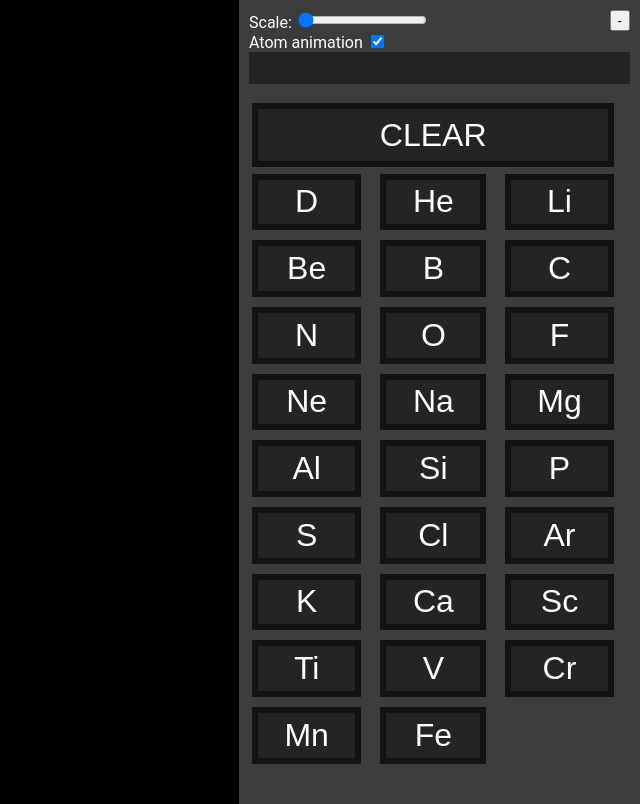
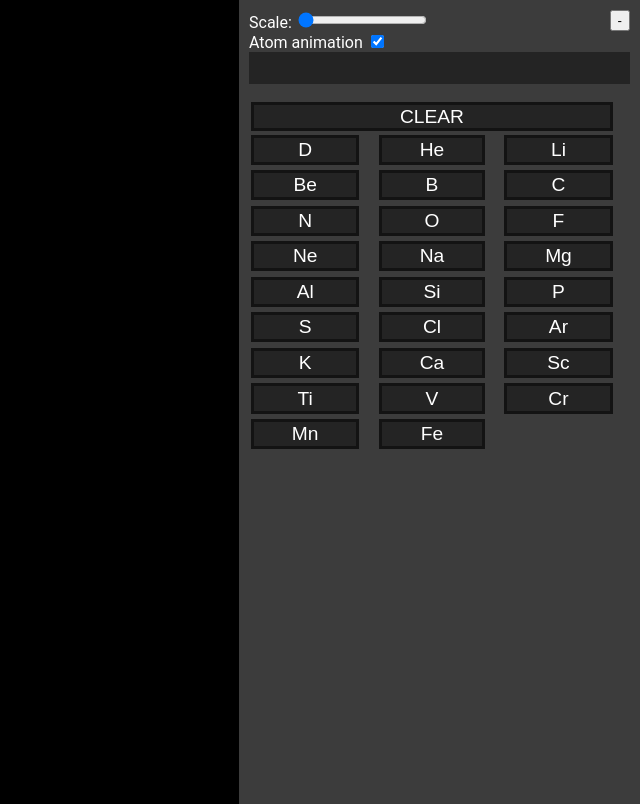
Before and after one commit to art1shok13/nuclear-fusion-visualization-old, an Electron app: page main/index.html in a window 1270 px wide. Shown: the whole page, without its empty margins (630-1270 px from the left). Drawn offline with Linux system fonts and the light colour scheme.

Commit message:
0.7.12.2021 15:38

```diff
--- a/libraries/periodicTable.js
+++ b/libraries/periodicTable.js
@@ -1,13 +1,13 @@
 const periodicTable = {
     elements: [
       {
-        name: "Deiterium",
+        name: "Дейтерій",
         symbol: "D",
         protons: 2,
         shells: [1]
       },
       {
-        name: "Hydrogen",
+        name: "Гідроген",
         appearance: "colorless gas",
         atomic_mass: 1.008,
         boil: 20.271,
@@ -39,7 +39,7 @@ const periodicTable = {
         cpkhex: "ffffff"
       },
       {
-        name: "Helium",
+        name: "Гелій",
         appearance: "colorless gas, exhibiting a red-orange glow when placed in a high-voltage electric field",
         atomic_mass: 4.0026022,
         boil: 4.222,
@@ -72,7 +72,7 @@ const periodicTable = {
         cpkhex: "d9ffff"
       },
       {
-        name: "Lithium",
+        name: "Літій",
         appearance: "silvery-white",
         atomic_mass: 6.94,
         boil: 1603,
@@ -107,7 +107,7 @@ const periodicTable = {
         cpkhex: "cc80ff"
       },
       {
-        name: "Beryllium",
+        name: "Берилій",
         appearance: "white-gray metallic",
         atomic_mass: 9.01218315,
         boil: 2742,
@@ -143,7 +143,7 @@ const periodicTable = {
         cpkhex: "c2ff00"
       },
       {
-        name: "Boron",
+        name: "Бор",
         appearance: "black-brown",
         atomic_mass: 10.81,
         boil: 4200,
@@ -180,7 +180,7 @@ const periodicTable = {
         cpkhex: "ffb5b5"
       },
       {
-        name: "Carbon",
+        name: "Карбон",
         appearance: null,
         atomic_mass: 12.011,
         boil: null,
@@ -218,7 +218,7 @@ const periodicTable = {
         cpkhex: "909090"
       },
       {
-        name: "Nitrogen",
+        name: "Нітроген",
         appearance: "colorless gas, liquid or solid",
         atomic_mass: 14.007,
         boil: 77.355,
@@ -257,7 +257,7 @@ const periodicTable = {
         cpkhex: "3050f8"
       },
       {
-        name: "Oxygen",
+        name: "Оксиген",
         appearance: null,
         atomic_mass: 15.999,
         boil: 90.188,
@@ -297,7 +297,7 @@ const periodicTable = {
         cpkhex: "ff0d0d"
       },
       {
-        name: "Fluorine",
+        name: "Флуор",
         appearance: null,
         atomic_mass: 18.9984031636,
         boil: 85.03,
@@ -338,7 +338,7 @@ const periodicTable = {
         cpkhex: "90e050"
       },
       {
-        name: "Neon",
+        name: "Неон",
         appearance: "colorless gas exhibiting an orange-red glow when placed in a high voltage electric field",
         atomic_mass: 20.17976,
         boil: 27.104,
@@ -380,7 +380,7 @@ const periodicTable = {
         cpkhex: "b3e3f5"
       },
       {
-        name: "Sodium",
+        name: "Натрій",
         appearance: "silvery white metallic",
         atomic_mass: 22.989769282,
         boil: 1156.09,
@@ -424,7 +424,7 @@ const periodicTable = {
         cpkhex: "ab5cf2"
       },
       {
-        name: "Magnesium",
+        name: "Магній",
         appearance: "shiny grey solid",
         atomic_mass: 24.305,
         boil: 1363,
@@ -469,7 +469,7 @@ const periodicTable = {
         cpkhex: "8aff00"
       },
       {
-        name: "Aluminium",
+        name: "Алюміній",
         appearance: "silvery gray metallic",
         atomic_mass: 26.98153857,
         boil: 2743,
@@ -515,7 +515,7 @@ const periodicTable = {
         cpkhex: "bfa6a6"
       },
       {
-        name: "Silicon",
+        name: "Силіцій",
         appearance: "crystalline, reflective with bluish-tinged faces",
         atomic_mass: 28.085,
         boil: 3538,
@@ -562,7 +562,7 @@ const periodicTable = {
         cpkhex: "f0c8a0"
       },
       {
-        name: "Phosphorus",
+        name: "Фосфор",
         appearance: "colourless, waxy white, yellow, scarlet, red, violet, black",
         atomic_mass: 30.9737619985,
         boil: null,
@@ -610,7 +610,7 @@ const periodicTable = {
         cpkhex: "ff8000"
       },
       {
-        name: "Sulfur",
+        name: "Сульфур",
         appearance: "lemon yellow sintered microcrystals",
         atomic_mass: 32.06,
         boil: 717.8,
@@ -659,7 +659,7 @@ const periodicTable = {
         cpkhex: "ffff30"
       },
       {
-        name: "Chlorine",
+        name: "Хлор",
         appearance: "pale yellow-green gas",
         atomic_mass: 35.45,
         boil: 239.11,
@@ -709,7 +709,7 @@ const periodicTable = {
         cpkhex: "1ff01f"
       },
       {
-        name: "Argon",
+        name: "Аргон",
         appearance: "colorless gas exhibiting a lilac/violet glow when placed in a high voltage electric field",
         atomic_mass: 39.9481,
         boil: 87.302,
@@ -760,7 +760,7 @@ const periodicTable = {
         cpkhex: "80d1e3"
       },
       {
-        name: "Potassium",
+        name: "Калій",
         appearance: "silvery gray",
         atomic_mass: 39.09831,
         boil: 1032,
@@ -813,7 +813,7 @@ const periodicTable = {
         cpkhex: "8f40d4"
       },
       {
-        name: "Calcium",
+        name: "Кальцій",
         appearance: null,
         atomic_mass: 40.0784,
         boil: 1757,
@@ -867,7 +867,7 @@ const periodicTable = {
         cpkhex: "3dff00"
       },
       {
-        name: "Scandium",
+        name: "Скандій",
         appearance: "silvery white",
         atomic_mass: 44.9559085,
         boil: 3109,
@@ -922,7 +922,7 @@ const periodicTable = {
         cpkhex: "e6e6e6"
       },
       {
-        name: "Titanium",
+        name: "Титан",
         appearance: "silvery grey-white metallic",
         atomic_mass: 47.8671,
         boil: 3560,
@@ -978,7 +978,7 @@ const periodicTable = {
         cpkhex: "bfc2c7"
       },
       {
-        name: "Vanadium",
+        name: "Ванадій",
         appearance: "blue-silver-grey metal",
         atomic_mass: 50.94151,
         boil: 3680,
@@ -1035,7 +1035,7 @@ const periodicTable = {
         cpkhex: "a6a6ab"
       },
       {
-        name: "Chromium",
+        name: "Хром",
         appearance: "silvery metallic",
         atomic_mass: 51.99616,
         boil: 2944,
@@ -1093,7 +1093,7 @@ const periodicTable = {
         cpkhex: "8a99c7"
       },
       {
-        name: "Manganese",
+        name: "Манган",
         appearance: "silvery metallic",
         atomic_mass: 54.9380443,
         boil: 2334,
@@ -1152,7 +1152,7 @@ const periodicTable = {
         cpkhex: "9c7ac7"
       },
       {
-        name: "Iron",
+        name: "Ферум",
         appearance: "lustrous metallic with a grayish tinge",
         atomic_mass: 55.8452,
         boil: 3134,
@@ -1210,6 +1210,14 @@ const periodicTable = {
           895161
         ],
         cpkhex: "e06633"
+      },
+      {
+        symbol:'p',
+        shells:[],
+      },
+      {
+        symbol:'e<sup>-</sup>',
+        shells: [],
       }
     ]
   }
--- /dev/null
+++ b/libraries/reactions.js
@@ -0,0 +1,236 @@
+var reactions = [
+    {//deiterium
+      reagents: [
+        { type:0, protons:1, neutrons:0, id:1},
+        { type:0, protons:1, neutrons:0, id:1}
+      ],
+
+      product: [
+        {protons:1, neutrons:1, id:0}
+      ],
+
+      subProduct: [
+        { type:1 },
+        { type:2 },
+      ]
+    },
+    {},//H
+    {//He
+      reagents: [
+        { type:0, protons:2, neutrons:1, id:2},
+        { type:0, protons:2, neutrons:1, id:2}
+      ],
+
+      product: [
+        { protons:2, neutrons:2, id:2, shift:null},
+        { protons:1, neutrons:0, id:1, shift:0},
+        { protons:1, neutrons:0, id:1, shift:1}
+      ],
+      subProduct: []
+    },
+    {//Li
+      reagents: [
+        { type:0, protons:4, neutrons:3, id:4},
+        { type:0, protons:1, neutrons:0, id:28, special:'blue'},
+      ],
+      product: [
+        { type:0, protons:4, neutrons:3, id:3},
+      ],
+      subProduct: [
+          {type:2}
+      ]
+    },
+    {//Be
+      reagents: [
+        { type:0, protons:2, neutrons:1, id:2},
+        { type:0, protons:2, neutrons:2, id:2},
+      ],
+      product: [
+        { type:0, protons:4, neutrons:3, id:4},
+      ],
+      subProduct: [
+          {type:3}
+      ]
+    },
+    {//B
+        reagents: [
+            { type:0, protons:4, neutrons:3, id:4},
+            { type:0, protons:1, neutrons:0, id:1},
+        ],
+        product: [
+            { type:0, protons:4, neutrons:4, id:5},
+        ],
+        subProduct: [
+            {type:3}
+        ]
+    },
+    {//C
+      reagents: [
+        { type:0, protons:2, neutrons:2, id:2, shift:null},
+        { type:0, protons:2, neutrons:2, id:2},
+        { type:0, protons:2, neutrons:2, id:2},
+      ],
+      product: [
+        { type:0, protons:6, neutrons:6, id:6},
+      ],
+      subProduct: [
+          {type:3}
+      ]
+    },
+    {//N
+      reagents: [
+        { type:0, protons:7, neutrons:6, id:6},
+        { type:0, protons:1, neutrons:0, id:1},
+      ],
+      product: [
+        { type:0, protons:7, neutrons:7, id:7}
+      ],
+      subProduct: [
+          {type:3}
+      ]
+    },
+    {//O
+      reagents: [
+        { type:0, protons:7, neutrons:7, id:7},
+        { type:0, protons:1, neutrons:0, id:1},
+      ],
+      product: [
+        { type:0, protons:8, neutrons:7, id:8},
+      ],
+      subProduct: [
+          {type:3}
+      ]
+    },
+    {//F
+      reagents: [
+        { type:0, protons:10, neutrons:7, id:8},
+        { type:0, protons:1, neutrons:0, id:27},
+      ],
+      product: [
+        { type:0, protons:9, neutrons:9, id:9},
+      ],
+      subProduct: [
+          {type:3}
+      ]
+    },
+    {//Ne
+      reagents: [
+        { type:0, protons:2, neutrons:2, id:2},
+        { type:0, protons:8, neutrons:8, id:8},
+      ],
+      product: [
+        { type:0, protons:10, neutrons:10, id:10},
+      ],
+      subProduct: [
+        {type:3}
+      ]
+    },
+    {//Na
+      reagents: [
+        { type:0, protons:6, neutrons:6, id:6},
+        { type:0, protons:6, neutrons:6, id:6},
+      ],
+      product: [
+        { type:0, protons:12, neutrons:11, id:11},
+        { type:0, protons:1, neutrons:0, id:1},
+      ],
+      subProduct: [
+
+      ]
+    },
+    {//Mg
+      reagents: [
+        { type:0, protons:10, neutrons:10, id:10},
+        { type:0, protons:2, neutrons:2, id:2},
+      ],
+      product: [
+        { type:0, protons:12, neutrons:12, id:12},
+      ],
+      subProduct: [
+        {type:3}
+      ]
+    },
+    {//Al
+      reagents: [
+
+      ],
+      product: [
+
+      ],
+      subProduct: []
+    },
+    {
+      reagents: [],
+      product: [],
+      subProduct: []
+    },
+    {
+      reagents: [],
+      product: [],
+      subProduct: []
+    },
+    {
+      reagents: [],
+      product: [],
+      subProduct: []
+    },
+    {
+      reagents: [],
+      product: [],
+      subProduct: []
+    },
+    {
+      reagents: [],
+      product: [],
+      subProduct: []
+    },
+    {
+      reagents: [],
+      product: [],
+      subProduct: []
+    },
+    {
+      reagents: [],
+      product: [],
+      subProduct: []
+    },
+    {
+      reagents: [],
+      product: [],
+      subProduct: []
+    },
+    {
+      reagents: [],
+      product: [],
+      subProduct: []
+    },
+    {
+      reagents: [],
+      product: [],
+      subProduct: []
+    },
+    {
+      reagents: [],
+      product: [],
+      subProduct: []
+    },
+    {
+      reagents: [],
+      product: [],
+      subProduct: []
+    },
+    {
+      reagents: [
+        { type:0, protons:24, neutrons:24, id:24},
+        { type:0, protons:2, neutrons:2, id:2}
+      ],
+
+      product: [
+        { protons:26, neutrons:26, id:26, shift:null}
+      ],
+
+      subProduct: [
+        {type:3}
+      ]
+    },
+  ]
--- a/main/script.js
+++ b/main/script.js
@@ -5,52 +5,20 @@ var Colors = {
   indigo:0x3a86ff,
   blue:0x68c3c0,
   orange:0xFF9E00,
+  yellow:0xffd000
 }
 
-console.log(periodicTable)
-periodicTable.elements.forEach(({symbol}, i)=>{
-  if(i!=1){
-    document.querySelector('.buttons').innerHTML+=`<button class="e-button" onclick="simulate(${i})">${symbol}</button>`
+periodicTable.elements.forEach(({symbol, name}, i)=>{
+  if(i!=1 && i!=27 && i!=28){
+    document.querySelector('.buttons').innerHTML+=`<button class="e-button" title="${name}" onclick="simulate(${i})">${symbol}</button>`
   }
 })
 
-var reactions = [
-  {//deiterium
-    reagents: [
-      { type:0, protons:1, neutrons:1, id:1},
-      { type:0, protons:1, neutrons:1, id:1}
-    ],
-
-    product: [
-      {protons:2, neutrons:1, id:0}
-    ],
-
-    subProduct: [
-      { type:1 },
-      { type:2 },
-    ]
-  },
-  {},//H
-  {//He
-    reagents: [
-      { type:0, protons:3, neutrons:2, id:2},
-      { type:0, protons:3, neutrons:2, id:2}
-    ],
-
-    product: [
-      { protons:2, neutrons:2, id:2, shift:null},
-      { protons:1, neutrons:1, id:1, shift:0},
-      { protons:1, neutrons:1, id:1, shift:1}
-    ],
-
-    subProduct: []
-  }
-]
-
 var scene = new THREE.Scene()
 
-var width = window.innerWidth
+var width = 0.7*window.innerWidth
 var height = window.innerHeight
+
 
 var z = 5
 var camera = new THREE.OrthographicCamera(
@@ -66,12 +34,13 @@ camera.position.z = 1
 
 var renderer = new THREE.WebGLRenderer({
   antialias: true,
-  alpha: true
+  alpha: true,
+  canvas: document.querySelector('#image'),
 });
 
 renderer.setClearColor("#fff", 0)
 
-renderer.setSize( window.innerWidth, window.innerHeight )
+renderer.setSize( width, height )
 
 document.body.appendChild( renderer.domElement )
 
@@ -93,7 +62,8 @@ lights.forEach(function(light){
 })
 
 const baseRadius = width/38.4
-console.log(baseRadius)
+
+
 
 createjs.Ticker.setFPS(60)
 
@@ -114,7 +84,6 @@ function createSphere(r, color, x, y){
   const material = new THREE.MeshLambertMaterial({color})
   const sphere = new THREE.Mesh( geometry, material )
 
-  // sphere.material.opacity=params.opacity || 1
   sphere.position.x = x || 0
   sphere.position.y = y || 0
 
@@ -127,10 +96,10 @@ class CustomSinCurve extends THREE.Curve {
 		this.scale = scale
 	}
 	getPoint( t, optionalTarget = new THREE.Vector3() ) {
-		const tx = t * this.scale/10 * 4
-    const ty = Math.sin(5 * this.scale/10 * Math.PI * t )
+		const tx = t * this.scale/10 * 8
+    const ty = Math.sin(10 * this.scale/10 * Math.PI * t )
 
-		return optionalTarget.set( tx, ty, 0 ).multiplyScalar(100)
+		return optionalTarget.set( tx, ty, 0 ).multiplyScalar(50)
 	}
 }
 //=============================================================================================
@@ -138,7 +107,7 @@ class CustomSinCurve extends THREE.Curve {
 
 function createPositron(length){
   const path = new CustomSinCurve( length )
-  console.log(path)
+
   const geometry = new THREE.TubeGeometry( path, 2000, baseRadius/8, 20)
   const material = new THREE.MeshLambertMaterial({color: Colors.purple})
   const sinusoid = new THREE.Mesh( geometry, material )
@@ -170,22 +139,36 @@ function createNeitrino(length){
   return neitrino
 }
 
-function createCore(p,n){
+function createGamma(length){
+  const geometry = new THREE.CylinderGeometry( baseRadius/8, baseRadius/8, length*40, 32 )
+  const material = new THREE.MeshLambertMaterial({color: Colors.yellow})
+  const cylinder = new THREE.Mesh( geometry, material )
+
+  const sphere = new THREE.Mesh( new THREE.SphereGeometry( baseRadius*1.5, 50, 50 ), material)
+  sphere.translateY(-20*length)
+
+  const neitrino = new THREE.Group().add( cylinder, sphere )
+  neitrino.rotation.z=-1
+  neitrino.translateY(-20*length)
+
+  return neitrino
+}
+
+function createCore(p,n , special){
 
   const core = new THREE.Group()
-
-  const geometry = new THREE.SphereGeometry((n+p)+baseRadius/2, Math.ceil(Math.sqrt(n+p)), Math.ceil(Math.sqrt(n+p)))
+  const vparam = Math.ceil(Math.sqrt(n+p))
+  const geometry = new THREE.SphereGeometry((n+p)+baseRadius/2, vparam, vparam>=p+n ? vparam:vparam+1)
   const material = new THREE.MeshBasicMaterial({wireframe:true, color:0xffffff})
   const frame = new THREE.Mesh(geometry, material)
 
   core.add(frame)
-
   let vertices = frame.geometry.vertices
 
   while(p!=0){
     const random = Math.floor(Math.random() * vertices.length)
     const {x, y, z} = vertices[random]
-    const material = new THREE.MeshLambertMaterial({color: Colors.red})
+    const material = new THREE.MeshLambertMaterial({color: special==undefined ? Colors.red:Colors[special]})
     const geometry = new THREE.SphereGeometry(baseRadius*1.5, 40, 40)
     const nuklon = new THREE.Mesh(geometry, material)
 
@@ -212,17 +195,17 @@ function createCore(p,n){
   return core
 }
 
-function createAtom(shells, protons, neutrons, type){
+function createAtom(shells, protons, neutrons, type, special){
   let shift = 0
 
   if(type == 0){
-    shift = -(baseRadius * shells.length * 40)
+    shift = -(baseRadius*40 )
   }else if(type == 1){
-    shift =  baseRadius * shells.length * 40
+    shift =  baseRadius*40
   }
   let atom = []
 
-  atom[0] = createCore(protons, neutrons) //nucleus
+  atom[0] = createCore(protons, neutrons, special) //nucleus
   atom[0].position.x += shift
 
   atom[1] = []
@@ -285,7 +268,6 @@ function cls(){
   }
   reaction = []
   previousReaction = null
-  console.log(stage, scene.children.length, reaction)
 }
 //===========================================================================================
 //===========================================================================================
@@ -294,7 +276,7 @@ function cls(){
 // scene.add(createNeitrino(1*10))
 // scene.add(createPositron(1*10))
 
-// // var reaction = [createAtom([2,2,6,2,6,6,2], 26, 26, null)]
+// var reaction = [createAtom([2,2,6,2,6,6,2], 26, 26, null)]
 // var reaction = [createAtom([1], 1, 1, null)]
 
 var reaction = []
@@ -302,6 +284,7 @@ var stage = 0
 var previousReaction = null
 function simulate(reactionId) {
   const {reagents, product, subProduct} = reactions[reactionId]
+
   if(previousReaction==null){
     previousReaction = reactionId
     document.querySelector('.reaction').innerHTML=''
@@ -317,19 +300,21 @@ function simulate(reactionId) {
       scene.remove(scene.children[4])
     }
     reagents.forEach( (reagent, i)=>{
-      const {id, protons, neutrons, type} = reagent
-
+      const {id, protons, neutrons, type, shift, special} = reagent
       let elementCard = document.createElement('div')
       elementCard.classList.add("e-card")
 
       let symbol = document.createElement('b')
       symbol.innerHTML = periodicTable.elements[id].symbol
 
-      let extra = document.createElement('sup')
-      extra.innerHTML = protons
+      if(symbol.innerHTML.length < 3){
+        let extra = document.createElement('sup')
+        extra.innerHTML = protons + neutrons
+
+        elementCard.appendChild(extra)
+      }
 
       elementCard.appendChild(symbol)
-      elementCard.appendChild(extra)
 
       document.querySelector('.reaction').appendChild(elementCard)
 
@@ -339,10 +324,9 @@ function simulate(reactionId) {
       document.querySelector('.reaction').appendChild(plus)
       switch (type) {
         case 0:
-          reaction.push(createAtom(periodicTable.elements[id].shells, protons, neutrons, i))
-        case 1:
+          reaction.push(createAtom(periodicTable.elements[id].shells, protons, neutrons, shift==undefined ? i:null, special==undefined ? null:special))
+        case 4:
 
-        case 2:
       }
     })
 
@@ -358,10 +342,10 @@ function simulate(reactionId) {
       symbol.innerHTML = periodicTable.elements[id].symbol
 
       let extra = document.createElement('sup')
-      extra.innerHTML = protons
+      extra.innerHTML = protons + neutrons
 
+      elementCard.appendChild(extra)
       elementCard.appendChild(symbol)
-      elementCard.appendChild(extra)
 
       document.querySelector('.reaction').appendChild(elementCard)
 
@@ -381,6 +365,14 @@ function simulate(reactionId) {
         case 2:
           s = '&#957'
           e = ''
+          break
+        case 3:
+          s = 'γ'
+          e = ''
+          break
+        case 4:
+          s = 'e'
+          e = '-'
           break
       }
 
@@ -418,20 +410,19 @@ function simulate(reactionId) {
         const explodeScale = 1000*periodicTable.elements[product[0].id].shells.length
 
         createjs.Tween.get(explode.scale)
-          .to({x:explodeScale,y:explodeScale,z:explodeScale}, 300)
+          .to({x: explodeScale, y: explodeScale, z: explodeScale}, 150)
           .addEventListener("complete", ()=>{
             explode.scale={x:1,y:1,z:1}
             scene.remove(explode)
           })
 
-        createjs.Tween.get(explode.material).wait(220).to({opacity:0},60)
+        // createjs.Tween.get(explode.material).wait(100).to({opacity:0},60)
 
       })
 
       createjs.Tween.get(atom[0].position).to({x:0}, 2000).addEventListener("complete", ()=>{
         scene.remove(atom[0])
       })
-
       atom[1].forEach((v)=>{
         createjs.Tween.get(v.position).to({x:0}, 2000).addEventListener("complete", ()=>{
           scene.remove(v)
@@ -447,20 +438,24 @@ function simulate(reactionId) {
         reaction.push(createAtom(periodicTable.elements[id].shells, protons, neutrons, shift))
       })
       stage=0
-      const length = periodicTable.elements[product[0].id].shells.length*10
+      const length = periodicTable.elements[product[0].id].shells.length*12+8
 
       subProduct.forEach((item)=>{
         switch (item.type){
           case 1:
             scene.add(createPositron(length))
+            break
           case 2:
             scene.add(createNeitrino(length))
+            break
+          case 3:
+            scene.add(createGamma(length))
+            break
         }
       })
-    }, 2150)
+    }, 2100)
     previousReaction = null
   }
-  console.log(reaction)
 }
 
 
--- a/main/style.css
+++ b/main/style.css
@@ -5,11 +5,12 @@ body {
     background-size: 100%;
     font-family: 'Roboto', sans-serif;
   }
-  canvas { width: 100%; height: 100vh }
+  canvas { width: 70vw; height: 100vh }
   .menu {
     color: white;
     position: fixed;
     right: 0;
+    z-index: 99;
     width: 30%;
     height: 100vh;
     padding: 10px;
@@ -43,7 +44,7 @@ body {
 
   .buttons {
     width: 100%;
-    height: 75%;
+    height: 40%;
     display: grid;
     grid-template-columns: auto auto auto;
   }
@@ -55,7 +56,7 @@ body {
     color: white;
     height: 85%;
     width: 85%;
-    font-size: 2em;
+    font-size: 1.2em;
     border: solid 0.2em #131313;
     text-align: center;
   }
@@ -66,5 +67,5 @@ body {
 
   .clear {
     width: 95%;
-    height: 8%
+    height: 1.5em
   }
```
Also changed, not shown: app.js (+61 -14 lines), main/F1.html (added, +53 -0 lines), main/index.html (+3 -1 lines).
